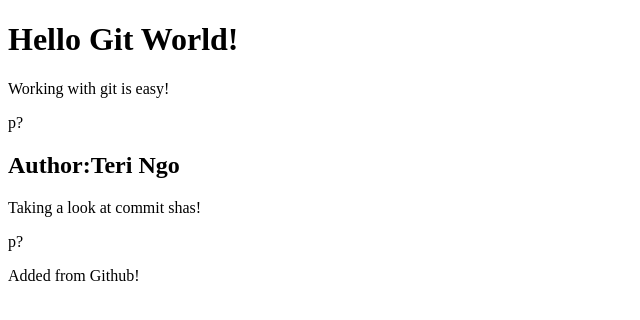
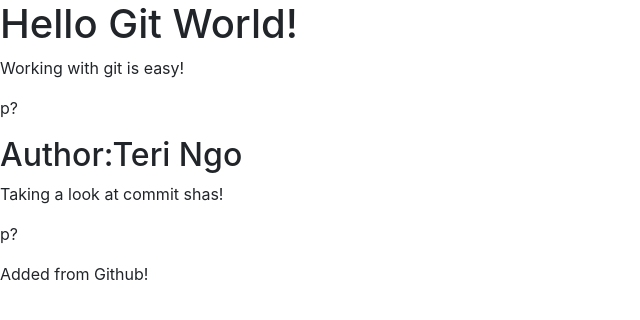
Before and after one commit to Ngotcode/GitGitHubMasterclass, a plain HTML site: page index.html in a window 1280 px wide. Shown: the whole page, without its empty margins (0-640 px from the left). Drawn offline with nearby package versions, Linux system fonts and the light colour scheme.

```diff
--- a/index.html
+++ b/index.html
@@ -1,6 +1,8 @@
 <!DOCTYPE html>
 <html>
+    <link rel="stylesheet" href="https://stackpath.bootstrapcdn.com/bootstrap/4.4.1/css/bootstrap.min.css" integrity="sha384-Vkoo8x4CGsO3+Hhxv8T/Q5PaXtkKtu6ug5TOeNV6gBiFeWPGFN9MuhOf23Q9Ifjh" crossorigin="anonymous">
     <body>
+        <div class = "container>">
             <h1>Hello Git World!</h1>
 
             <div>
@@ -16,6 +18,7 @@
             <div>
                 <p>Added from Github!</p>
             </div>
+        <div>
     </body>
 <!--Some Comments-different from instructor-->
 </html>
```
Lines whose indentation alone changed are shown as unchanged.
